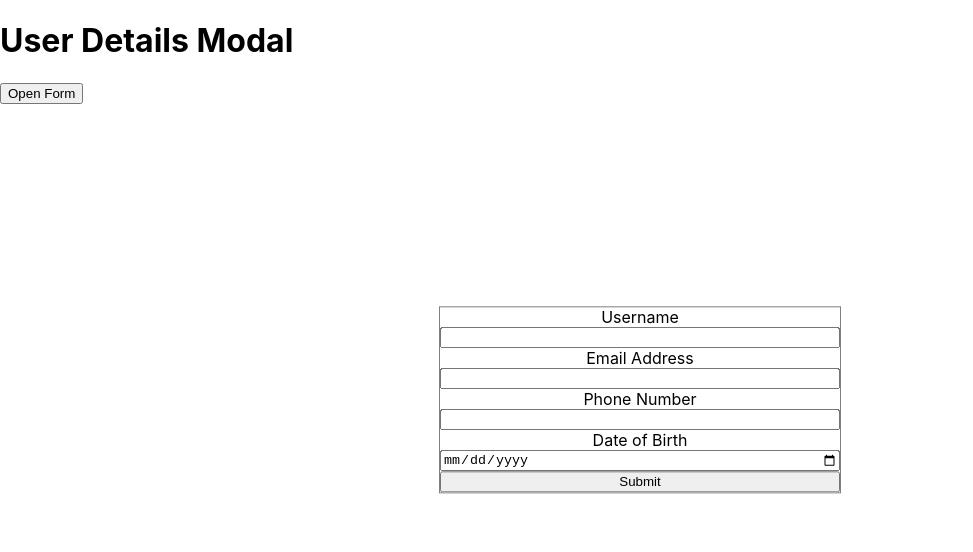
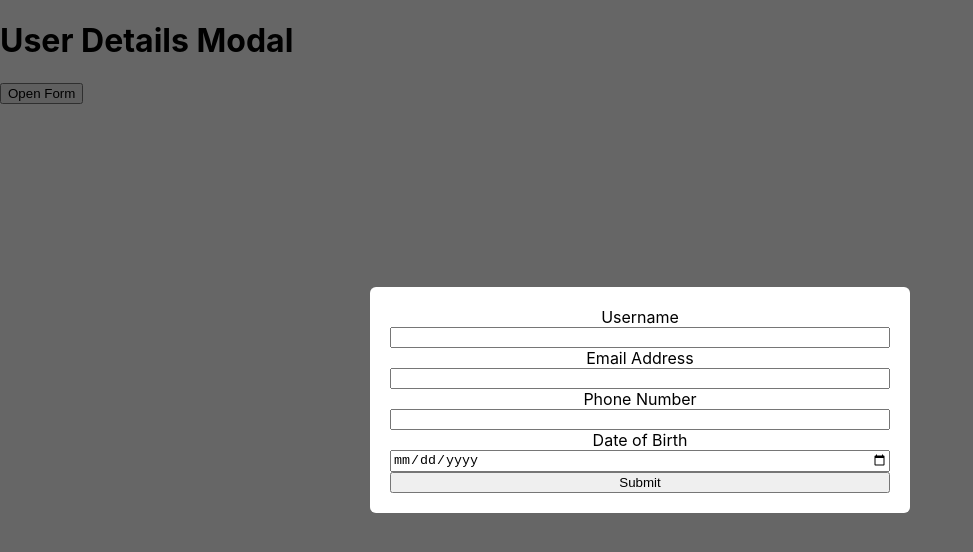
Before and after one commit to robinrdj/xmodal, a React (Create React App) app: page / in a window 1280 px wide. Both pictures are taken after a click on the button "Open Form". Shown: the top 552 px of the page, without its empty margins (0-973 px from the left). Built offline with nearby package versions, Linux system fonts and the light colour scheme.

Commit message:
last commit

```diff
--- a/src/App.css
+++ b/src/App.css
@@ -1,14 +1,25 @@
 .modal-content {
-  position: absolute;
-  top: 50%;
-  left: 50%;
-  transform: translate(-50%, -50%);
-  width: 400px;
-  border: 1px solid gray;
+  position: relative;
+  padding: 20px;
+  border-radius: 6px;
+  width: 500px;
+  background: white;
   text-align: center;
-  /* display:none; */
+  z-index: 2;
 }
 form {
   display: flex;
   flex-direction: column;
 }
+.modal-back {
+  display: flex;
+  justify-content: center;
+  align-items: center;
+  z-index: 1;
+  position: fixed;
+  top: 0;
+  left: 0;
+  width: 100vw;
+  background: rgba(0, 0, 0, 0.6);
+  height: 100vh;
+}
--- a/src/App.js
+++ b/src/App.js
@@ -1,4 +1,3 @@
-
 import './App.css';
 import React,{useState} from "react";
 
@@ -26,8 +25,9 @@ function App() {
 <div className="modal" >
       <h1>User Details Modal</h1>
       <button onClick={()=>{setVisible(!visible)}}>Open Form</button>
-    <div onClick={()=>{setVisible(false)}}>
-    <div className="modal-content" style={{display:visible?"block":"none"}} onClick={(e)=>{e.stopPropagation()}}>
+      {visible && (
+ <div onClick={()=>{setVisible(false)}} className="modal-back">
+ <div className="modal-content"  onClick={(e)=>{e.stopPropagation()}}>
  <form onSubmit={handleSubmit}>
    <label>Username</label>
    <input type="text" id = "username" name="username" value = {username} onChange={(e)=>{setUsername(e.target.value)}} required/>
@@ -41,6 +41,7 @@ function App() {
  </form>
  </div>
  </div>
+      )}
 </div>
   );
 }
```
Lines whose indentation alone changed are shown as unchanged.
